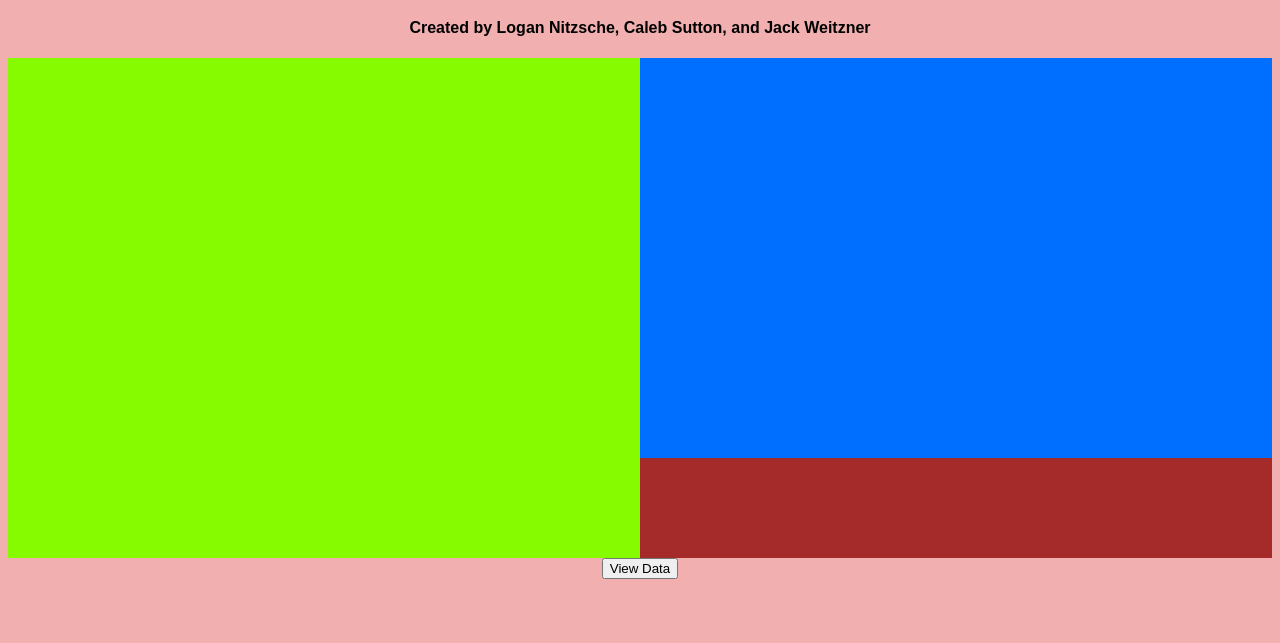
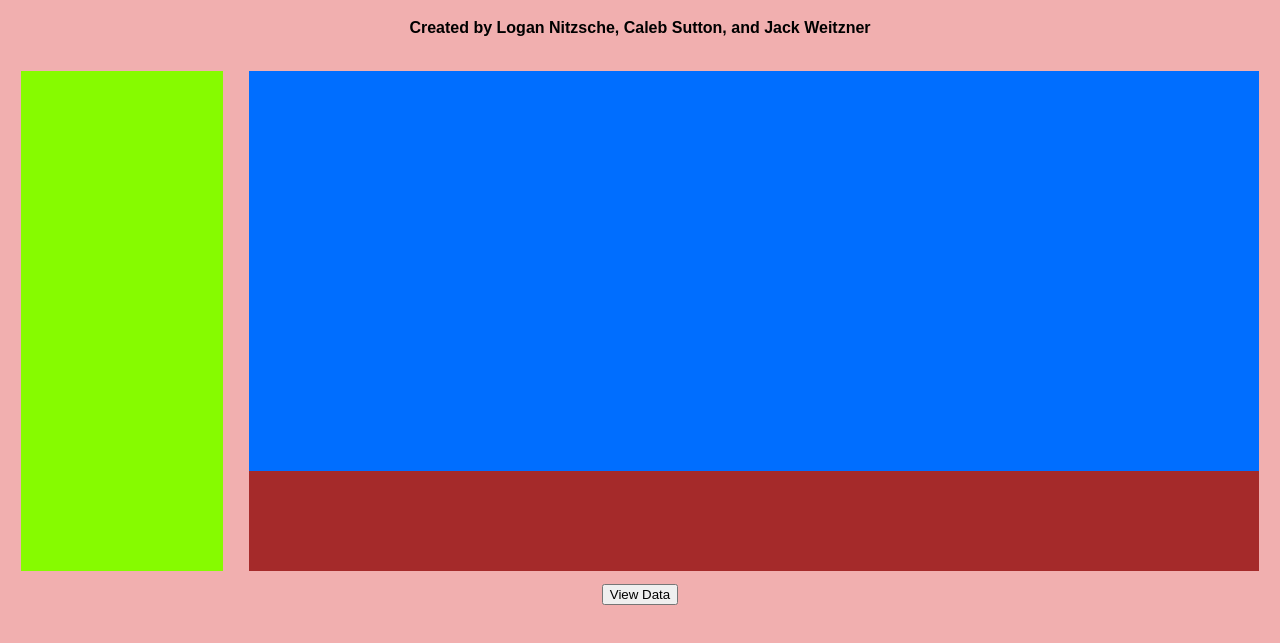
Before and after one commit to lmnitzsche/crop-success-calculator, a plain HTML site: page main.html in a window 1280 px wide. Shown: the part 61-704 px from the top of the page. Drawn offline with Linux system fonts and the light colour scheme.

Commit message:
updated gui

```diff
--- a/main.css
+++ b/main.css
@@ -9,14 +9,17 @@ body {
     justify-content: space-between;
   }
   .left {
-    flex: 1;
+    flex: .2;
     height: 500px;
+    width: 100px;
+    margin: 1vw;
     background-color: #86fb00;
     overflow: hidden;
   }
 
   .right {
     flex: 1;
+    margin: 1vw;
     height: 500px;
     background-color: #006eff;
     overflow: hidden;
```
